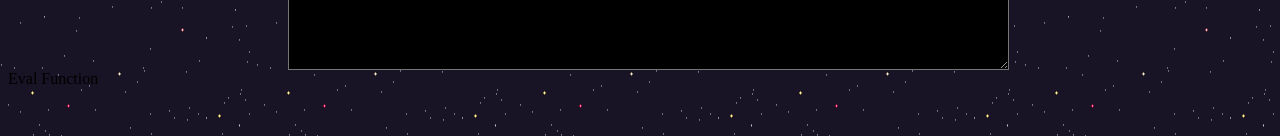
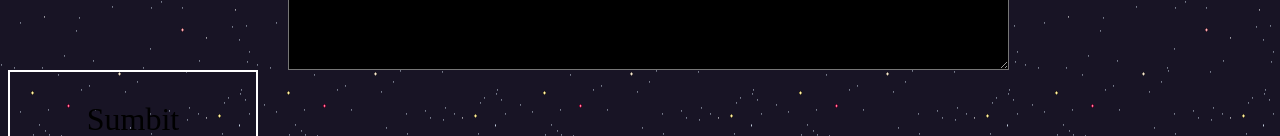
Before and after one commit to RandyBrown12/future_learning, a React (Vite) app: page /game in a window 1280 px wide. Shown: the part 664-800 px from the top of the page. Built offline with nearby package versions, Linux system fonts and the light colour scheme; a web font is replaced by a local one.

Commit message:
Game.jsx changes added

```diff
--- a/src/components/Game.jsx
+++ b/src/components/Game.jsx
@@ -1,6 +1,7 @@
 import "./Game.css";
 import { React, useState } from "react";
 import Timer from "./Timer";
+
 const Game = () => {
   const [inputCode, setInputCode] = useState("");
   const [question, setQuestion] = useState("Q1");
@@ -22,7 +23,6 @@ const Game = () => {
           'students = ["Jhn","John"]',
         ],
         [0, 2, 1],
-        3,
       ],
     ],
     [
@@ -31,7 +31,6 @@ const Game = () => {
         "Given two strings s and t, find out if they are equivalent and either return true if they are or false if they are not",
         ['s="Tree";t="tree"', 's="Love";t="Love"', 's="Test";t="Fail"'],
         [false, true, false],
-        7,
       ],
     ],
     [
@@ -41,7 +40,6 @@ const Game = () => {
       ],
       [""],
       [""],
-      10,
     ],
   ]);
 
@@ -63,9 +61,15 @@ for(let i = 0;i < students.length; i++) {
       eval(questions.get(question)[1][i]);
       eval(text);
       if (answer !== questions.get(question)[2][i]) {
-        console.log("Wrong!");
+        console.log("Code is Wrong!");
         return;
       }
+    }
+
+    if (question === "Q1") {
+      setQuestion("Q2");
+    } else if (question === "Q2") {
+      setQuestion("Q3");
     }
     console.log("Correct!");
   };
@@ -75,7 +79,7 @@ for(let i = 0;i < students.length; i++) {
   };
 
   const time = new Date();
-  const timerMinutes = questions.get(question)[3];
+  const timerMinutes = 15;
   time.setMinutes(time.getMinutes() + timerMinutes);
   return (
     <div>
@@ -97,7 +101,10 @@ for(let i = 0;i < students.length; i++) {
         cols="50"
         spellCheck="false"
       ></textarea>
-      <button onClick={() => evaluateFunction()}> Eval Function </button>
+      <button className="button" onClick={() => evaluateFunction()}>
+        {" "}
+        Sumbit{" "}
+      </button>
     </div>
   );
 };
```
